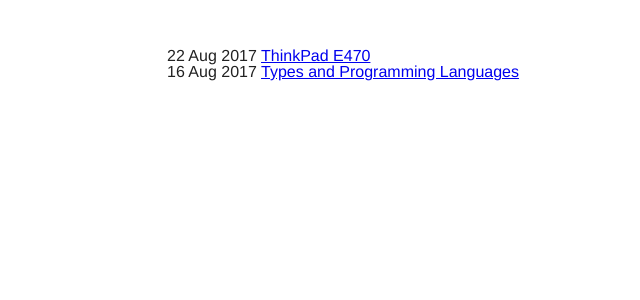
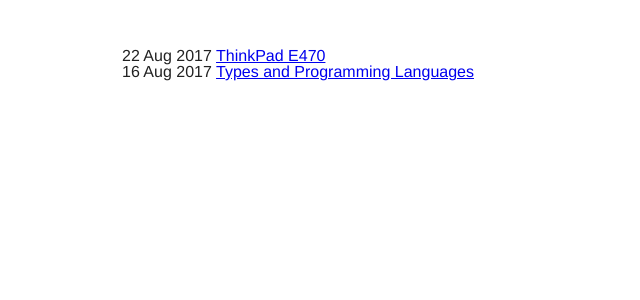
Before and after one commit to amir/amir.github.io, a Jekyll site: the page built from index.html, in a window 1280 px wide. Shown: the top 300 px of the page, without its empty margins (148-788 px from the left). Built offline with Jekyll 4.4.1, drawn with Linux system fonts in a browser that asks for light colours.

Commit message:
Remove hardcoded width

```diff
--- a/css/site.css
+++ b/css/site.css
@@ -46,7 +46,8 @@ article p {
   margin: 25px 0 25px 0;
 }
 section#content {
-  width: 650px;
+  max-width: -webkit-calc(800px - (30px * 2));
+  max-width: calc(800px - (30px * 2));
   margin: 48px auto;
   padding: 0;
 }
```
